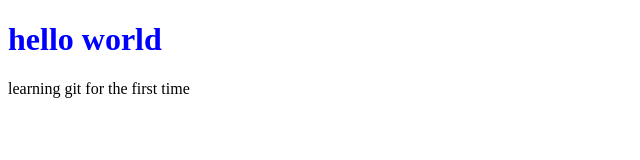
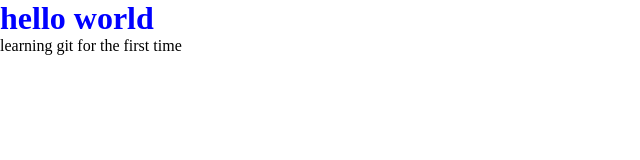
Before and after one commit to PRIYANSHUPAUL786125/githubtest1, a plain HTML site: page index.html in a window 1280 px wide. Shown: the whole page, without its empty margins (0-640 px from the left). Drawn offline with Linux system fonts and the light colour scheme.

Commit message:
margin and padding is set to zero

```diff
--- a/app.css
+++ b/app.css
@@ -1,3 +1,8 @@
 h1{
     color:blue;
 }
+*{
+    margin: 0;
+    padding: 0%;
+    box-sizing: border-box;
+}
```
